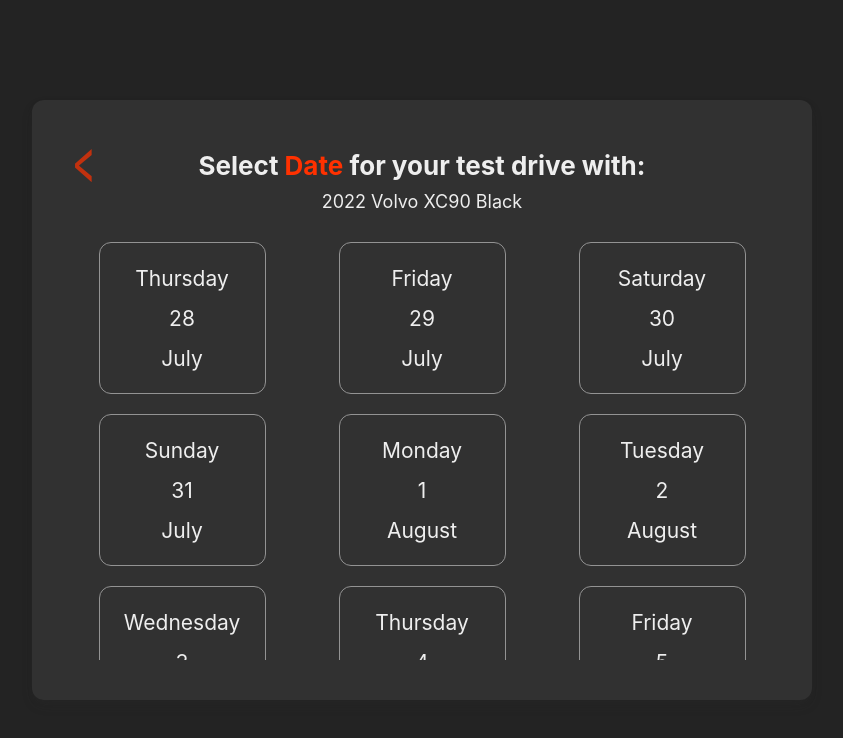
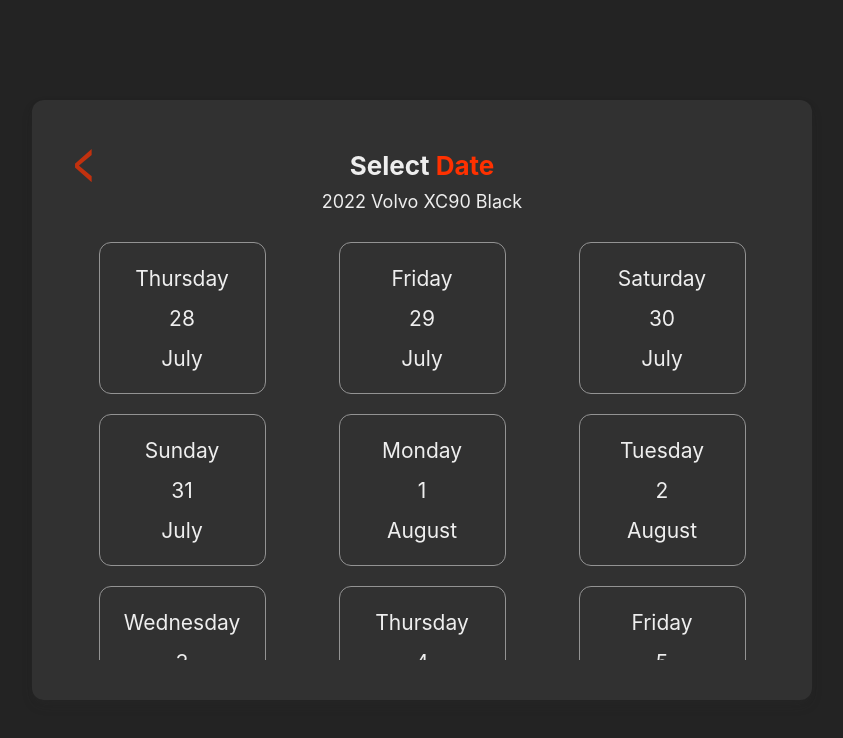
Before and after one commit to lawnickm/motive-reactjs-test-drive-sample, a React (Create React App) app: page / in a window 1280 px wide. Both pictures are taken after a click on the button "Select Dates". Shown: the top 738 px of the page, without its empty margins (218-1061 px from the left). Built offline with nearby package versions, Linux system fonts and the light colour scheme; the HTML template or start-up script is replaced by a standard one.

Commit message:
Headers changed.

```diff
--- a/src/components/TestDrive/TestDrive.jsx
+++ b/src/components/TestDrive/TestDrive.jsx
@@ -44,7 +44,7 @@
           handleChangeComponent={handleChangeComponent}
         />
       );
-      setHeader(<h4>Select <strong>Date</strong> for your test drive with:</h4>);
+      setHeader(<h4>Select <strong>Date</strong></h4>);
     } else if (page === 2) {
       setBackward(true);
       setComponent(
@@ -54,7 +54,7 @@
           handleChangeComponent={handleChangeComponent}
         />
       );
-      setHeader(<h4>Select <strong>Time</strong> for your test drive with:</h4>);
+      setHeader(<h4>Select <strong>Time</strong></h4>);
     } else if (page === 3) {
       setBackward(true);
       setComponent(
```
